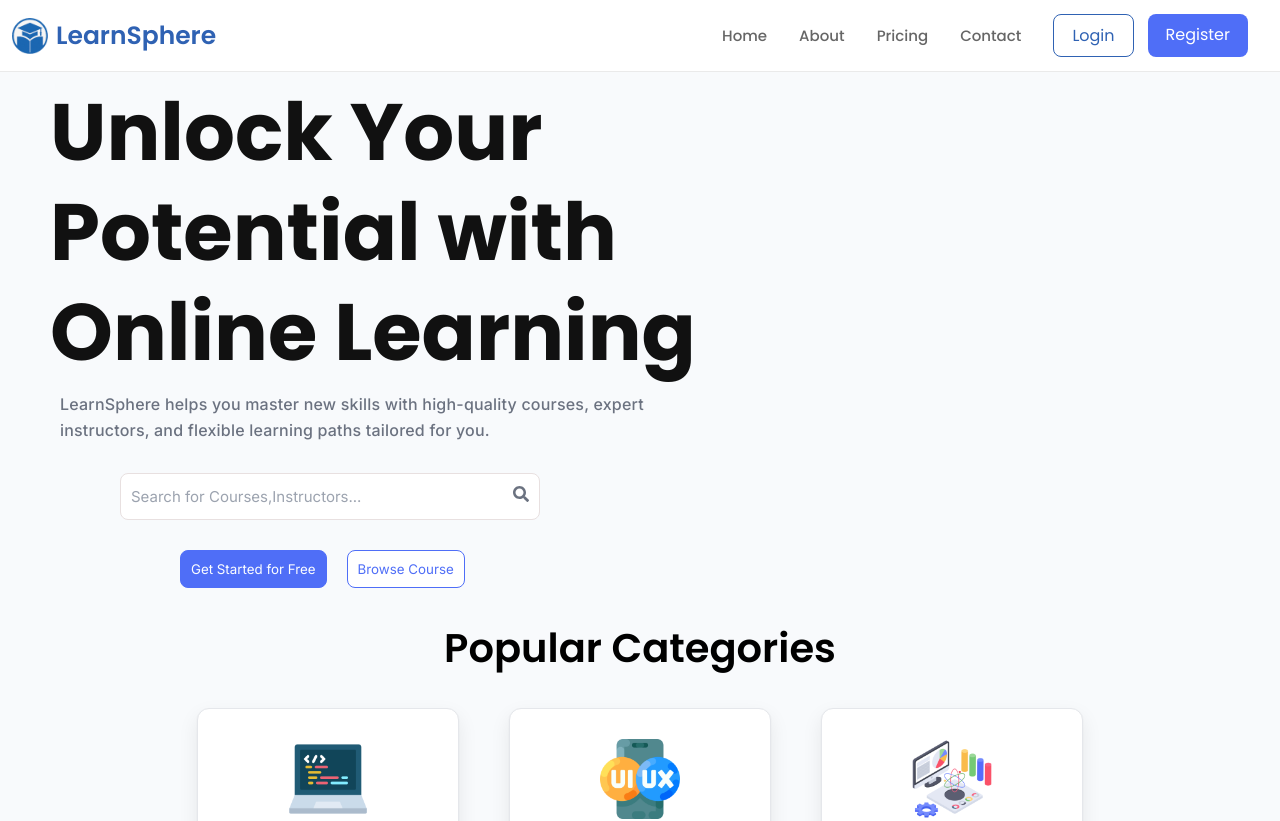
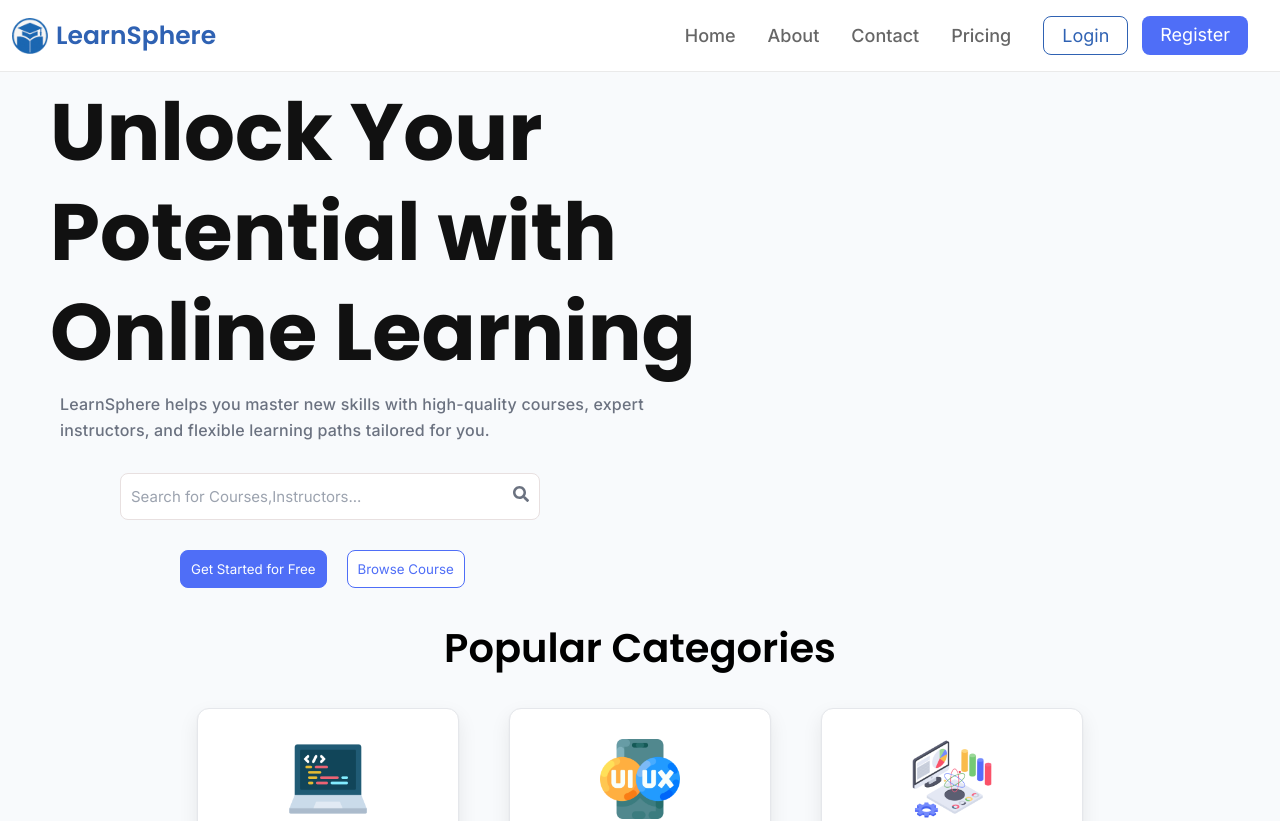
Before and after one commit to VishnuBharathi11/LearnSphere, a React (Vite) app in the folder LS-frontend/: page / in a window 1280 px wide. Shown: the top 821 px of the page. Built offline with nearby package versions, Linux system fonts and the light colour scheme.

Commit message:
Completed contact section ,make smooth scroll down for about ,contact

```diff
--- a/LS-frontend/src/components/NavBar/NavBar.css
+++ b/LS-frontend/src/components/NavBar/NavBar.css
@@ -21,3 +21,59 @@
   height: 36px;
   margin-left: -20px;
 }
+
+.page-name {
+  font-family: "Poppins", sans-serif;
+  font-size: 25px;
+  font-weight: 600;
+  color: #2f62b3;
+  white-space: nowrap;
+  margin-left: 8px;
+}
+
+.nav-links {
+  display: flex;
+  gap: 32px;
+  margin-left: auto;
+}
+
+.nav-links a,
+.nav-links span{
+  text-decoration: none;
+  font-family: "Inter", sans-serif;
+  font-size: 18px;
+  font-weight: 500;
+  color: #666;
+}
+
+.nav-links a:hover,
+.nav-links span:hover {
+  color: #2f62b3;
+  cursor: pointer;
+}
+
+.nav-actions {
+  display: flex;
+  gap: 14px;
+  margin-left: 32px;
+}
+
+.btn-login {
+  padding: 8px 18px;
+  border: 1.5px solid #2f62b3;
+  border-radius: 8px;
+  color: #2f62b3;
+  text-decoration: none;
+  font-family: "Inter", sans-serif;
+  font-size: 18px;
+}
+
+.btn-register {
+  padding: 8px 18px;
+  background: #4f6ef7;
+  border-radius: 8px;
+  color: #fff;
+  text-decoration: none;
+  font-family: "Inter", sans-serif;
+  font-size: 18px;
+}
--- a/LS-frontend/src/components/NavBar/NavBar.jsx
+++ b/LS-frontend/src/components/NavBar/NavBar.jsx
@@ -1,7 +1,14 @@
 import React from 'react'
 import { Link } from 'react-router-dom';
 import logo from '../../assets/Logo/logo.png'
+import './NavBar.css'
 function NavBar() {
+  const scrollToSection=(id)=>{
+      const section=document.getElementById(id);
+      if(section){
+        section.scrollIntoView({behavior:'smooth'});
+      }
+    }
   return (
     <>
     <nav className="navbar">
@@ -10,9 +17,9 @@ function NavBar() {
 
           <div className="nav-links">
           <Link to="/">Home</Link>
-          <Link to="/about">About</Link>
-          <Link to="/pricing">Pricing</Link>
-          <Link to="/contact">Contact</Link>
+          <span onClick={()=>scrollToSection("about")}>About</span>
+          <span onClick={()=>scrollToSection("contact")}>Contact</span>
+          <span onClick={()=>scrollToSection("pricing")}>Pricing</span>
           </div>
 
           <div className="nav-actions">
--- a/LS-frontend/src/pages/About/About.jsx
+++ b/LS-frontend/src/pages/About/About.jsx
@@ -6,7 +6,7 @@ import { FiArrowRight } from "react-icons/fi";
 function About() {
   return (
     <>
-      <div className="about">
+      <div className="about" id="about">
         <div className="ab-title">About Us</div>
         <div className="about-content">
           <div className="ab-cont-sub">About LearnSphere</div>
--- a/LS-frontend/src/pages/Contact/Contact.css
+++ b/LS-frontend/src/pages/Contact/Contact.css
@@ -139,6 +139,28 @@
     font-size: 15px;
     font-weight: 500;
 }
-.ct-form-field input{
-
+.ct-form-field input,select,textarea{
+    width: 100%;
+    border: 1px solid #ccc;
+    border-radius: 6px;
+    padding: 12px;
+    font-size: 14px;
 }
+.ct-form-field textarea{
+    margin-top: 10px;
+    font-family: "Inter" ,sans-serif;
+}
+.error{
+    font-family: "Inter", sans-serif;
+    font-size: 12px;
+    color: #a24218;
+}
+.ct-form-btn{
+    font-family: "Inter" ,sans-serif;
+    width: 100%;
+    padding: 9px;
+    background-color: #4F46E5;
+    color: #fff;
+    border: none;
+    border-radius: 6px;
+}
--- a/LS-frontend/src/pages/Contact/Contact.jsx
+++ b/LS-frontend/src/pages/Contact/Contact.jsx
@@ -4,12 +4,12 @@ import headset from "../../assets/Contact/headset.png";
 import school from "../../assets/Contact/school.png";
 import teacher from "../../assets/Contact/teacher.png";
 import email from "../../assets/Contact/message.png";
-import avatar1 from "../../assets/Contact/avatar1.png"
-import avatar2 from "../../assets/Contact/avatar2.png"
-import avatar3 from "../../assets/Contact/avatar3.png"
-import avatar4 from "../../assets/Contact/avatar4.png"
-import avatar5 from "../../assets/Contact/avatar5.png"
-import avatar6 from "../../assets/Contact/avatar6.png"
+import avatar1 from "../../assets/Contact/avatar1.png";
+import avatar2 from "../../assets/Contact/avatar2.png";
+import avatar3 from "../../assets/Contact/avatar3.png";
+import avatar4 from "../../assets/Contact/avatar4.png";
+import avatar5 from "../../assets/Contact/avatar5.png";
+import avatar6 from "../../assets/Contact/avatar6.png";
 
 function Contact() {
   const [form, setForm] = useState({
@@ -53,7 +53,7 @@ function Contact() {
 
   return (
     <>
-      <div className="contact">
+      <div className="contact" id="contact">
         <div className="contact-header">
           <div className="ct-title">Contact Us</div>
           <div className="ct-title-sub">
@@ -147,7 +147,7 @@ function Contact() {
                   <label> Name </label> <br />
                   <input
                     type="text"
-                    name="username"
+                    name="name"
                     placeholder="Enter your name"
                     value={form.name}
                     onChange={handleChange}
@@ -163,7 +163,7 @@ function Contact() {
                     value={form.email}
                     onChange={handleChange}
                   />
-                  {errors.name && <p className="error">{errors.name}</p>}
+                  {errors.email && <p className="error">{errors.email}</p>}
                 </div>
                 <div className="ct-form-field">
                   <label>Role</label> <br />
@@ -173,11 +173,11 @@ function Contact() {
                     <option value="instructor">Instructor</option>
                     <option value="visitor">Visitor</option>
                   </select>
-                  {errors.name && <p className="error">{errors.name}</p>}
+                  {errors.role && <p className="error">{errors.role}</p>}
                 </div>
                 <div className="ct-form-field">
-                 <label>Subject</label> <br />
-                  <select name="subject" value={form.subject}>
+                  <label>Subject</label> <br />
+                  <select name="subject" value={form.subject} onChange={handleChange}>
                     <option value="">Select a subject</option>
                     <option value="course related issue">
                       Course related issue
@@ -190,7 +190,7 @@ function Contact() {
                     </option>
                     <option value="general enquiry">General enquiry</option>
                   </select>
-                  {errors.name && <p className="error">{errors.name}</p>}
+                  {errors.subject && <p className="error">{errors.subject}</p>}
                 </div>
                 <div className="ct-form-field">
                   <textarea
@@ -200,7 +200,7 @@ function Contact() {
                     onChange={handleChange}
                     rows={4}
                   />
-                  {errors.name && <p className="error">{errors.name}</p>}
+                  {errors.message && <p className="error">{errors.message}</p>}
                 </div>
                 <button type="submit" className="ct-form-btn">
                   Send Message
@@ -208,7 +208,6 @@ function Contact() {
               </form>
             </div>
           </div>
-
         </div>
       </div>
     </>
--- a/LS-frontend/src/pages/Home/Home.css
+++ b/LS-frontend/src/pages/Home/Home.css
@@ -1,77 +1,4 @@
-.navbar {
-  height: 72px;
-  padding: 0 32px;
 
-  display: flex;
-  align-items: center;
-
-  background: #ffffff;
-  border-bottom: 1px solid #eaeaea;
-}
-
-.brand {
-  display: flex;
-  align-items: center;
-  gap: 20px;
-  flex-shrink: 0;
-}
-
-.logo {
-  width: 36px;
-  height: 36px;
-  margin-left: -20px;
-}
-
-.page-name {
-  font-family: "Poppins", sans-serif;
-  font-size: 25px;
-  font-weight: 600;
-  color: #2f62b3;
-  white-space: nowrap;
-  margin-left: 8px;
-}
-
-.nav-links {
-  display: flex;
-  gap: 32px;
-  margin-left: auto;
-}
-
-.nav-links a {
-  text-decoration: none;
-  font-family: "Poppins", sans-serif;
-  font-size: 15px;
-  font-weight: 500;
-  color: #666;
-}
-
-.nav-links a:hover {
-  color: #2f62b3;
-}
-
-.nav-actions {
-  display: flex;
-  gap: 14px;
-  margin-left: 32px;
-}
-
-.btn-login {
-  padding: 8px 18px;
-  border: 1.5px solid #2f62b3;
-  border-radius: 8px;
-  color: #2f62b3;
-  text-decoration: none;
-  font-family: "Poppins", sans-serif;
-}
-
-.btn-register {
-  padding: 8px 18px;
-  background: #4f6ef7;
-  border-radius: 8px;
-  color: #fff;
-  text-decoration: none;
-  font-family: "Poppins", sans-serif;
-}
 .main-head {
   font-family: "Poppins", sans-serif;
   font-size: 80px;
```
